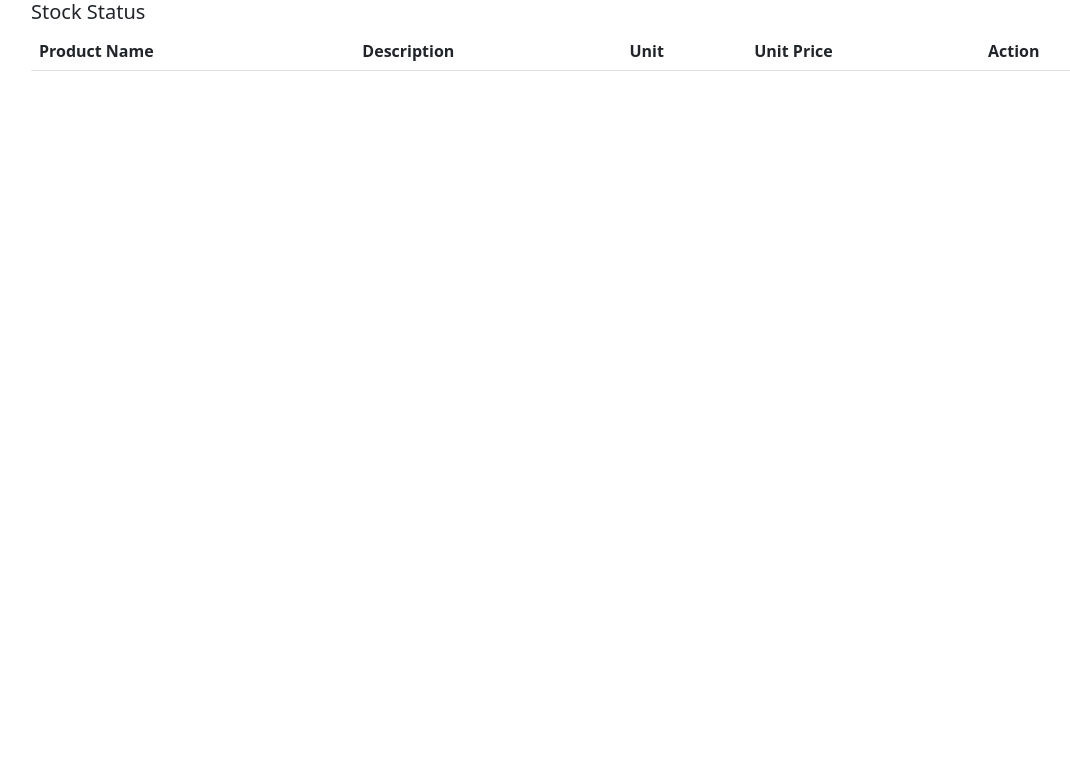
After one commit to joy631pu/phpfinalproject_inventory, a PHP site: page /stock.php in a window 1280 px wide. The commit adds this page. Shown: the top 783 px of the page, without its empty margins (51-1121 px from the left). Run offline with PHP 8.4, Linux system fonts and the light colour scheme; lists and menus that the app fills with data are empty.

Commit message:
Create stock page

```diff
--- a/index.php
+++ b/index.php
@@ -15,7 +15,7 @@
     <div class="collapse navbar-collapse" id="navbarSupportedContent">
       <ul class="navbar-nav ms-auto mb-2 mb-lg-0">
         <li class="nav-item">
-          <a class="nav-link" href="index.php">Stock</a>
+          <a class="nav-link" href="stock.php">Stock</a>
         </li>
         <li class="nav-item">
           <a class="nav-link" href="purchase.php">Purchase</a>
--- /dev/null
+++ b/stock.php
@@ -0,0 +1,26 @@
+<html>
+<head>
+<title>Comox Fashion</title>
+    <link href="https://cdn.jsdelivr.net/npm/bootstrap@5.2.0/dist/css/bootstrap.min.css" rel="stylesheet" integrity="sha384-gH2yIJqKdNHPEq0n4Mqa/HGKIhSkIHeL5AyhkYV8i59U5AR6csBvApHHNl/vI1Bx" crossorigin="anonymous">
+    <link rel="stylesheet" href="css/style.css">
+</head>
+<body>
+    <div class="container">
+    <h5>Stock Status</h5>
+    <table class="table table-striped">
+  <thead>
+    <tr>
+      <!--<th scope="col">#</th>-->
+      <th scope="col">Product Name</th>
+      <th scope="col">Description</th>
+      <th scope="col">Unit</th>
+      <th scope="col">Unit Price</th>
+      <th scope="col">Action</th>
+    </tr>
+  </thead>
+  <tbody>
+  </tbody>
+</table>
+</div>
+</body>
+</html>
```
